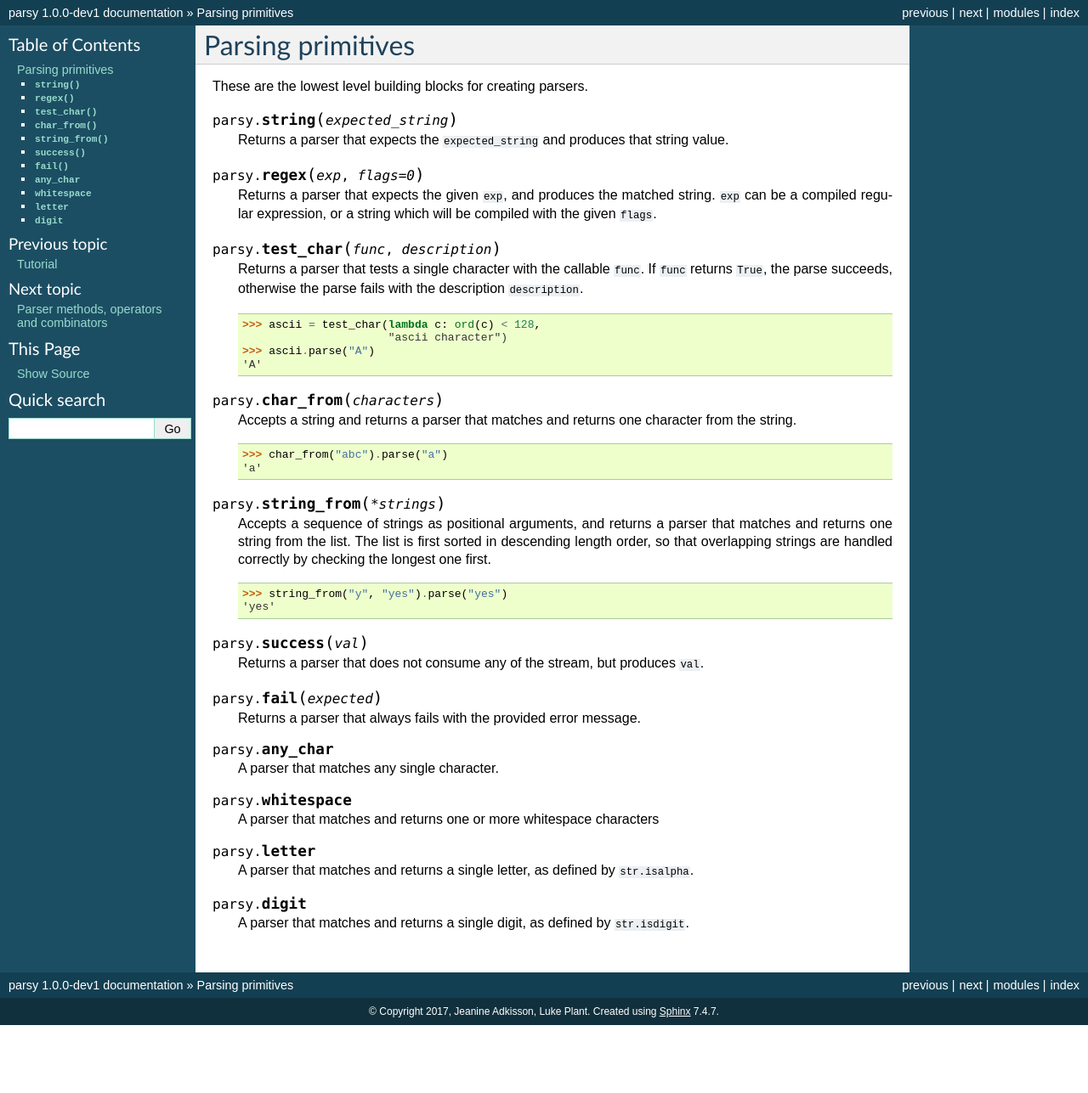
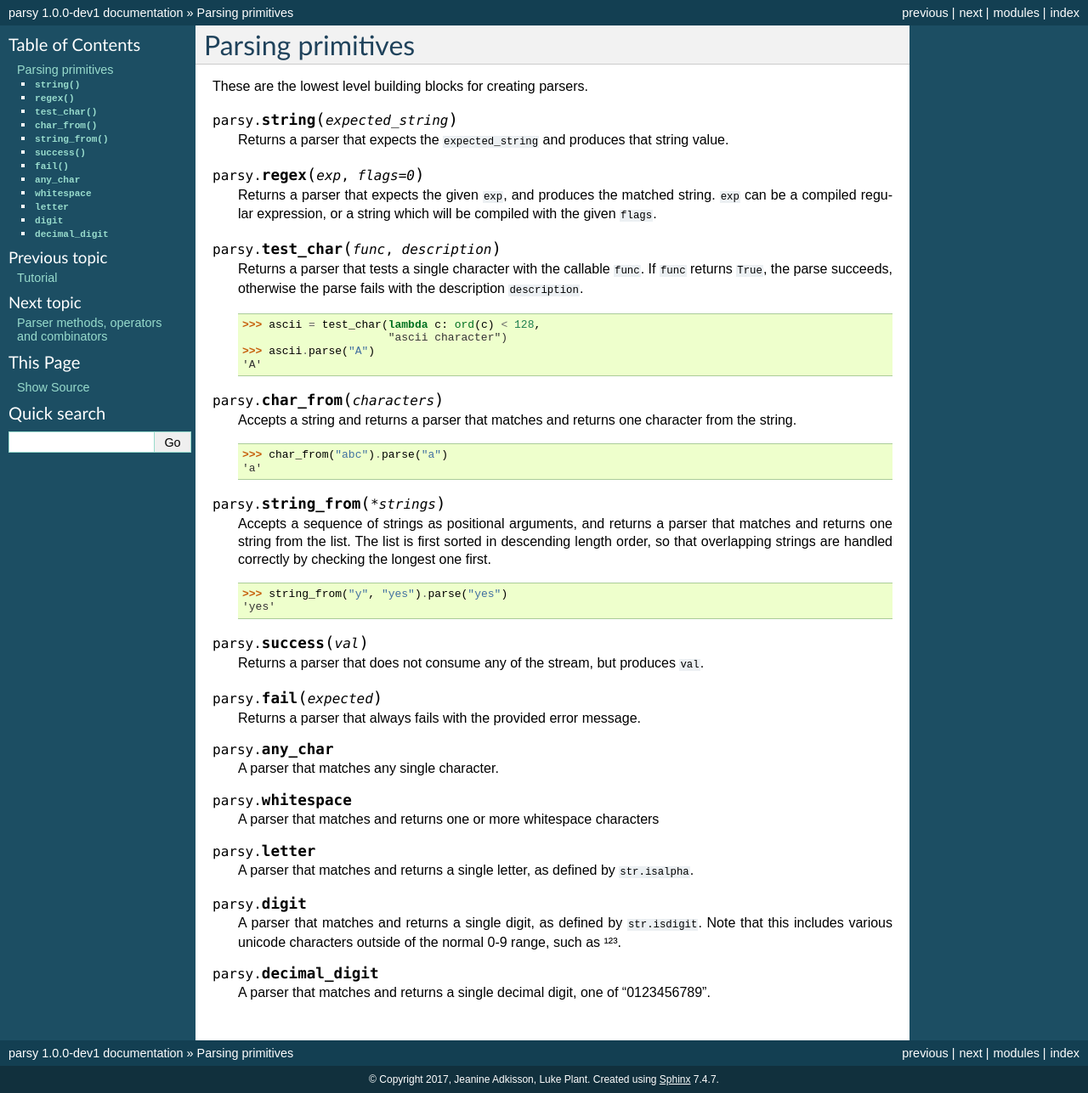
Before and after one commit to python-parsy/parsy, a Sphinx documentation site: the page built from docs/primitives.rst, in a window 1280 px wide. Shown: the whole page at 85% size. Built offline with Sphinx 7.4.7, drawn with Linux system fonts in a browser that asks for light colours; before the commit the page ends 1207 px from its top, so only the background shows below that.

Commit message:
Added decimal_digit parser. See issue #6

```diff
--- a/docs/history.rst
+++ b/docs/history.rst
@@ -15,6 +15,7 @@
 * Added :func:`char_from`
 * Added :func:`string_from`
 * Added :data:`any_char`
+* Added :data:`decimal_digit`
 
 0.9.0 - 2017-09-28
 ------------------
--- a/docs/primitives.rst
+++ b/docs/primitives.rst
@@ -77,4 +77,10 @@
 .. data:: digit
 
    A parser that matches and returns a single digit, as defined by
-   ``str.isdigit``.
+   ``str.isdigit``. Note that this includes various unicode characters
+   outside of the normal 0-9 range, such as ¹²³.
+
+.. data:: decimal_digit
+
+   A parser that matches and returns a single decimal digit, one of
+   "0123456789".
--- a/src/parsy/__init__.py
+++ b/src/parsy/__init__.py
@@ -363,6 +363,8 @@
 
 digit = test_char(lambda c: c.isdigit(), 'a digit')
 
+decimal_digit = char_from("0123456789")
+
 
 @Parser
 def eof(stream, index):
```
Also changed, not shown: 1 other file.
